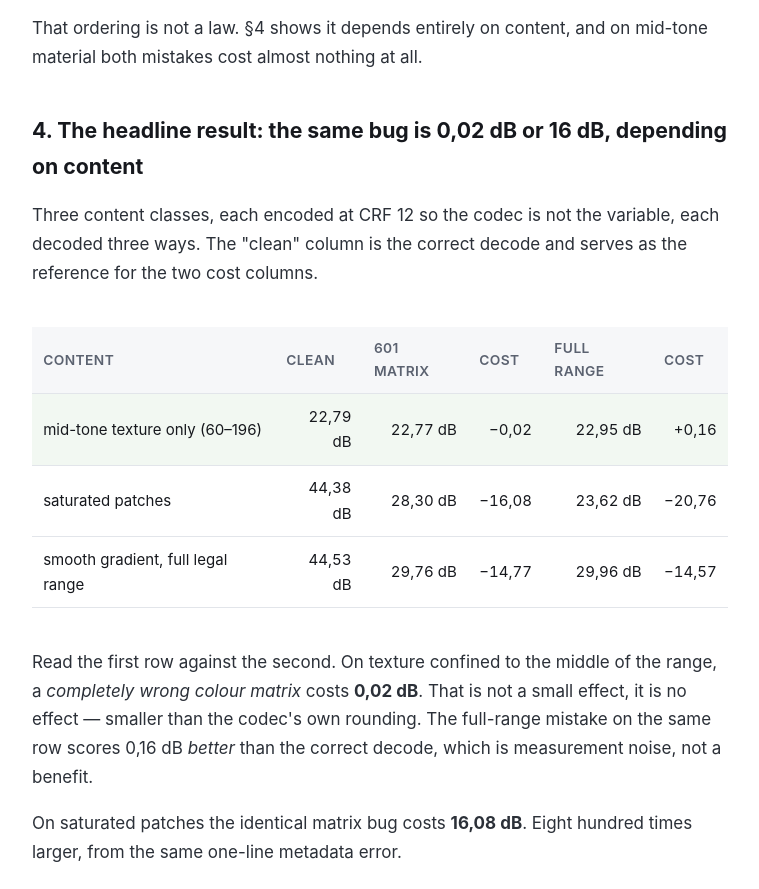
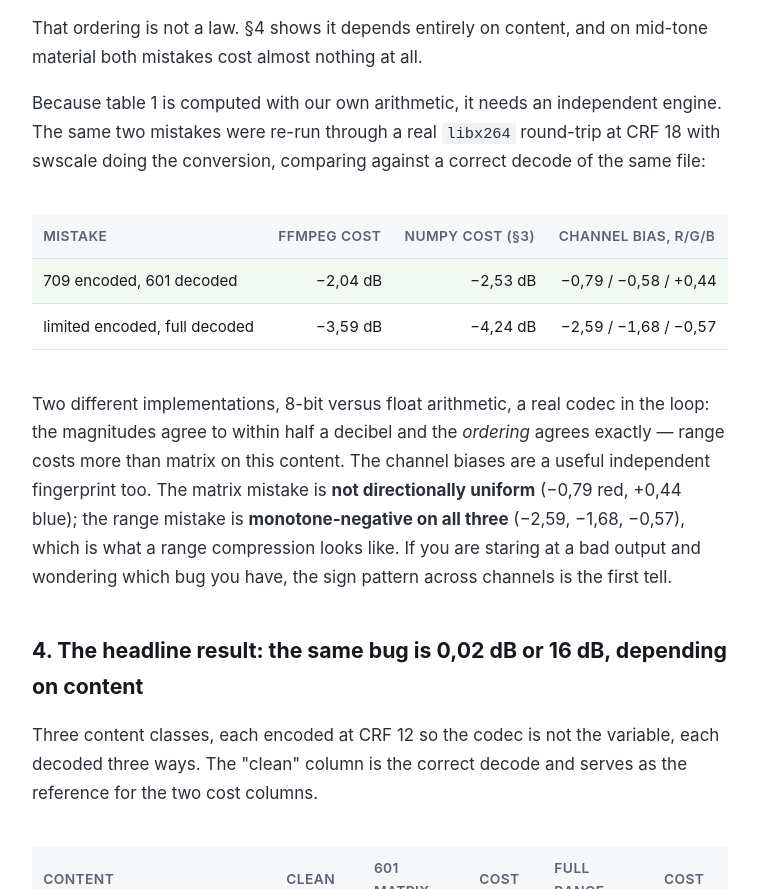
Before and after one commit to celticgemini001/upgolab-color-matrix-and-range, a plain HTML site: page index.html in a window 1280 px wide. Shown: the part 2815-3704 px from the top of the page, without its empty margins (260-1019 px from the left). Drawn offline with Linux system fonts and the light colour scheme.

Commit message:
Add independent ffmpeg cross-check table: 2.04 dB vs 2.53 dB confirms matrix ordering

```diff
--- a/index.html
+++ b/index.html
@@ -153,6 +153,28 @@ cancel on some patches.</p>
 
 <p>That ordering is not a law. §4 shows it depends entirely on content, and on mid-tone material
 both mistakes cost almost nothing at all.</p>
+
+<p>Because table 1 is computed with our own arithmetic, it needs an independent engine. The same
+two mistakes were re-run through a real <code>libx264</code> round-trip at CRF 18 with swscale doing
+the conversion, comparing against a correct decode of the same file:</p>
+
+<div class="scroll">
+<table>
+<thead><tr><th>Mistake</th><th class="num">ffmpeg cost</th><th class="num">numpy cost (§3)</th><th class="num">Channel bias, R/G/B</th></tr></thead>
+<tbody>
+<tr class="best"><td>709 encoded, 601 decoded</td><td class="num">−2,04 dB</td><td class="num">−2,53 dB</td><td class="num">−0,79 / −0,58 / +0,44</td></tr>
+<tr><td>limited encoded, full decoded</td><td class="num">−3,59 dB</td><td class="num">−4,24 dB</td><td class="num">−2,59 / −1,68 / −0,57</td></tr>
+</tbody>
+</table>
+</div>
+
+<p>Two different implementations, 8-bit versus float arithmetic, a real codec in the loop: the
+magnitudes agree to within half a decibel and the <em>ordering</em> agrees exactly — range costs
+more than matrix on this content. The channel biases are a useful independent fingerprint too. The
+matrix mistake is <strong>not directionally uniform</strong> (−0,79 red, +0,44 blue); the range
+mistake is <strong>monotone-negative on all three</strong> (−2,59, −1,68, −0,57), which is what a
+range compression looks like. If you are staring at a bad output and wondering which bug you have,
+the sign pattern across channels is the first tell.</p>
 
 <h2>4. The headline result: the same bug is 0,02 dB or 16 dB, depending on content</h2>
 
```
